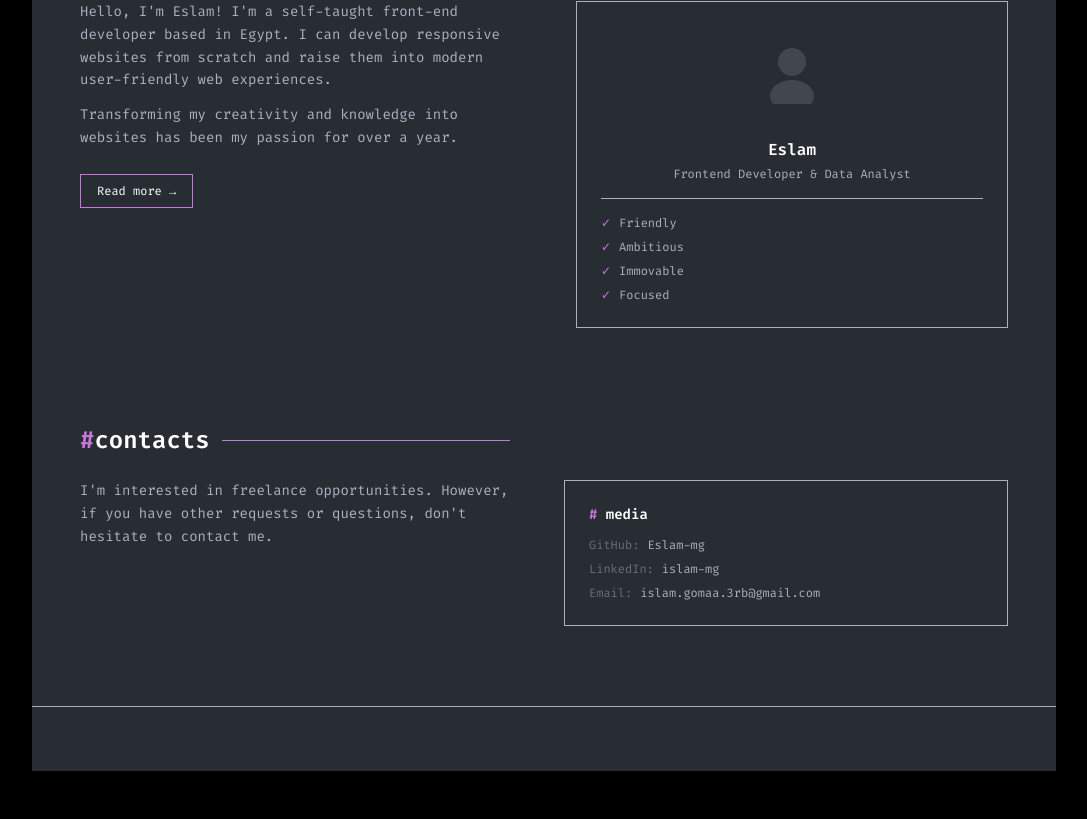
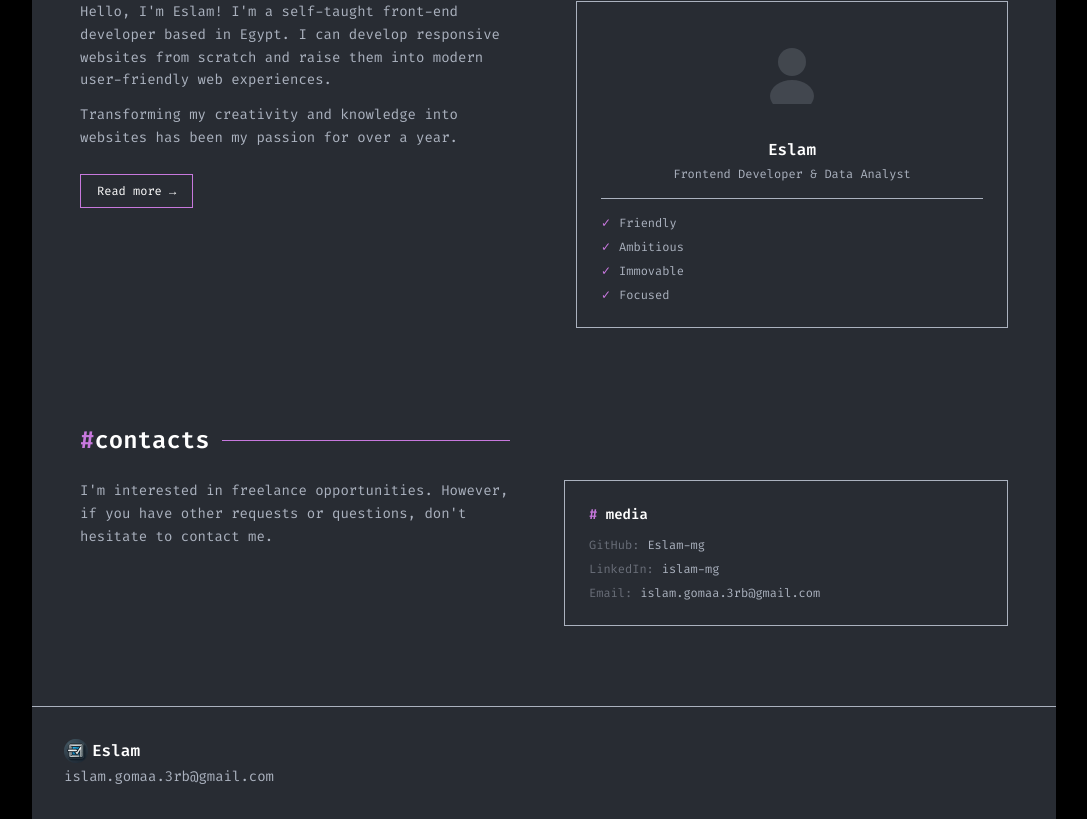
Before and after one commit to Eslam-mg/portfolio, a Next.js app: page / in a window 1280 px wide. Shown: the part 1869-2688 px from the top of the page, without its empty margins (96-1183 px from the left). Before the commit the page ends 2640 px from the top, so only its background shows below. Built offline with nearby package versions, Linux system fonts and the light colour scheme.

Commit message:
add Left — branding to footer commponent

```diff
--- a/src/components/Footer/Footer.tsx
+++ b/src/components/Footer/Footer.tsx
@@ -26,8 +26,15 @@ const socialLinks = [
 export default function Footer() {
     return (
         <footer className="border-t border-borderColor mt-20 font-mono">
-            <div className="px-6 py-8 grid grid-cols-2 items-center gap-8">
-
+            <div className="px-8 py-8 grid grid-cols-2 items-center gap-8">
+                {/* Left — branding */}
+                <div>
+                    <div className="flex items-center gap-1 mb-1">
+                        <Image src="/personal-logo.webp" alt="Logo" width={24} height={24} />
+                        <span className="text-white font-semibold">Eslam</span>
+                    </div>
+                    <p className="text-sm text-textPrimaryColor m-0">islam.gomaa.3rb@gmail.com</p>
+                </div>
             </div>
         </footer>
     )
```
